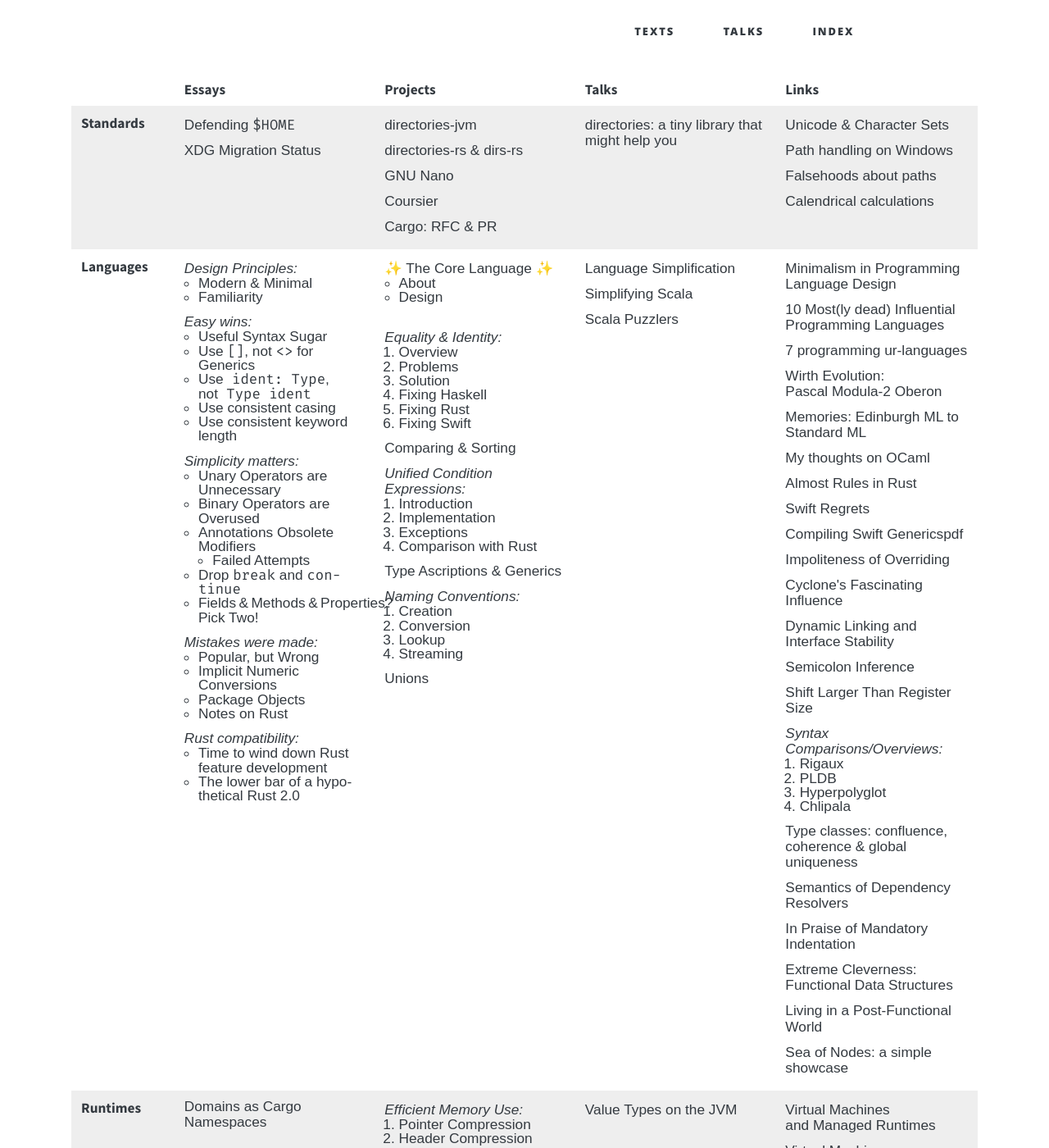
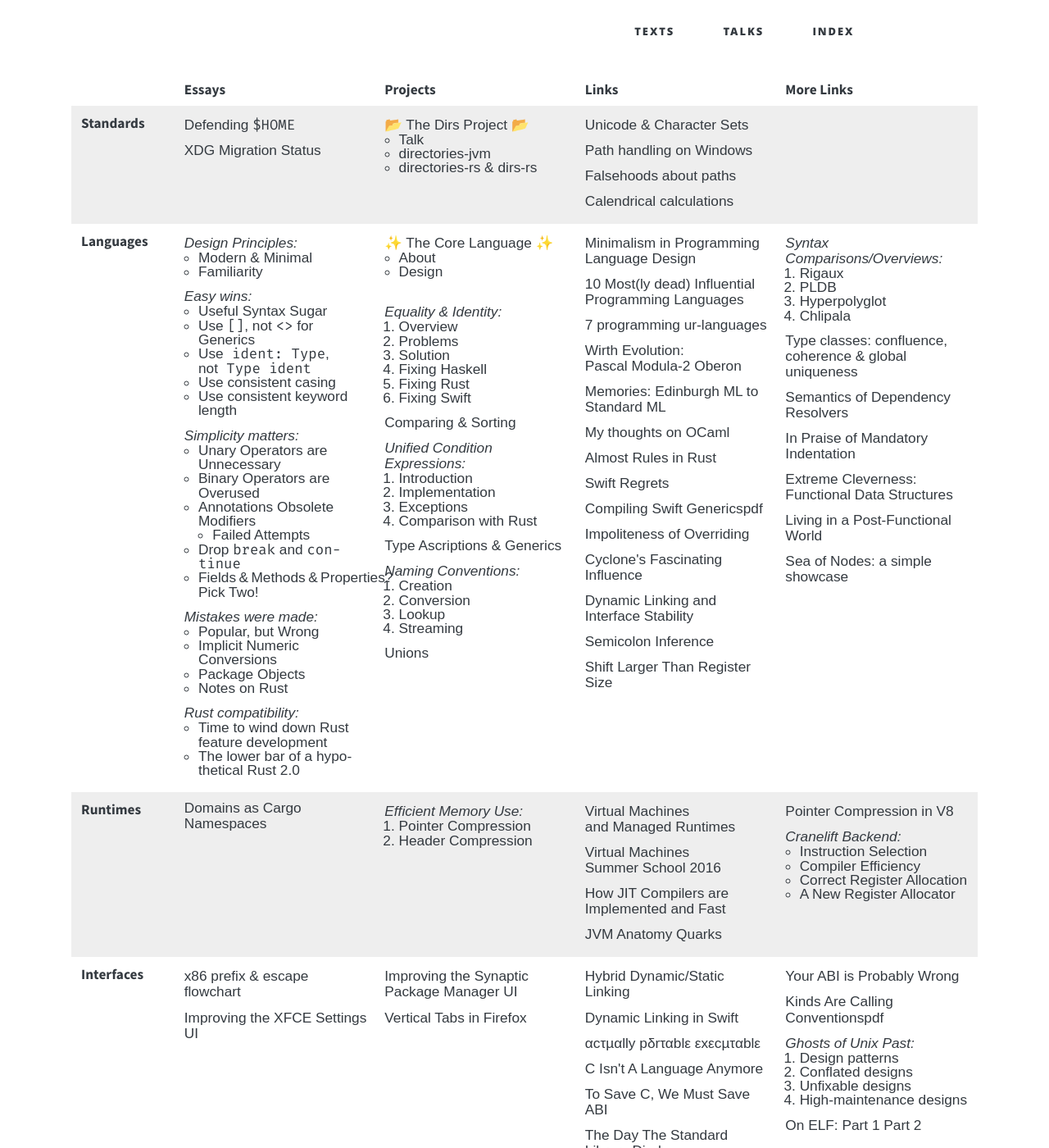
Before and after one commit to soc/soc.me, a Jekyll site: the page built from index.md, in a window 1280 px wide and 1400 px high. Shown: the whole window at 82% size. Built offline with Jekyll 4.4.1, drawn with Linux system fonts in a browser that asks for light colours; some web fonts are replaced.

Commit message:
drop obsolete Scala talks, drop "Talks" column, make "Links" use 2 columns

```diff
--- a/index.md
+++ b/index.md
@@ -9,8 +9,8 @@
     <th class="table-topic"></th>
     <th>Essays</th>
     <th>Projects</th>
-    <th>Talks</th>
     <th>Links</th>
+    <th>More Links</th>
   </tr>
   <tr>
     <th class="table-topic">Standards</th>
@@ -19,20 +19,20 @@
       <div><a href="standards/xdg-migration-status">XDG Migration Status</a></div>
     </td>
     <td>
-      <div><a href="https://github.com/soc/directories-jvm/">directories-jvm</a></div>
-      <div><a href="https://github.com/soc/directories-rs/">directories-rs</a> &amp; <a href="https://github.com/soc/dirs-rs/">dirs-rs</a></div>
-      <div><a href="https://git.savannah.gnu.org/cgit/nano.git/commit/?id=c16e79b612eb8e061a4bd0b5f187c37a036fc403">GNU Nano</a></div>
-      <div><a href="https://github.com/coursier/coursier/pull/676">Coursier</a></div>
-      <div>Cargo: <a href="https://github.com/rust-lang/rfcs/pull/1615">RFC</a> &amp; <a href="https://github.com/rust-lang/cargo/pull/5183">PR</a></div>
-    </td>
-    <td>
-      <div><a href="talks/rust-meetup-2018">directories: a tiny library that might help you</a></div>
+      <section id="dirs-dev" class="dirs-dev">📂 <a href="https://dirs.dev">The Dirs Project</a> 📂
+        <ul>
+          <li><a href="talks/rust-meetup-2018">Talk</a></li>
+          <li><a href="https://github.com/soc/directories-jvm/">directories-jvm</a></li>
+          <li><a href="https://github.com/soc/directories-rs/">directories-rs</a> &amp; <a href="https://github.com/soc/dirs-rs/">dirs-rs</a></li>
+        </ul>
+      </section>
     </td>
     <td>
       <div><a href="https://www.joelonsoftware.com/2003/10/08/the-absolute-minimum-every-software-developer-absolutely-positively-must-know-about-unicode-and-character-sets-no-excuses/">Unicode &amp; Character Sets</a></div>
       <div><a href="https://googleprojectzero.blogspot.de/2016/02/the-definitive-guide-on-win32-to-nt.html">Path handling on Windows</a></div>
       <div><a href="https://yakking.branchable.com/posts/falsehoods-programmers-believe-about-file-paths/">Falsehoods about paths</a></div>
-      <div><a href="https://www.cs.tau.ac.il/~nachum/calendar-book/index.shtml">Calendrical calculations</a></div>
+      <div><a href="https://www.cs.tau.ac.il/~nachum/calendar-book/index.shtml">Calendrical calculations</a></div>    </td>
+    <td>
     </td>
   </tr>
   <tr>
@@ -120,11 +120,6 @@
       <div><a href="languages/unions">Unions</a></div>
     </td>
     <td>
-      <div><a href="talks/scalasphere-2016">Language Simplification</a></div>
-      <div><a href="talks/scaladays-2014">Simplifying Scala</a></div>
-      <div><a href="talks/functional-meetup-2014">Scala Puzzlers</a></div>
-    </td>
-    <td>
       <div><a href="https://pointersgonewild.com/2022/05/23/minimalism-in-programming-language-design/">Minimalism in Programming Language Design</a></div>
       <div><a href="https://hillelwayne.com/post/influential-dead-languages/">10 Most(ly dead) Influential Programming Languages</a></div>
       <div><a href="https://madhadron.com/posts/seven_languages.html">7 programming ur-languages</a></div>
@@ -139,6 +134,8 @@
       <div><a href="https://gankra.github.io/blah/swift-abi/">Dynamic Linking and Interface Stability</a></div>
       <div><a href="https://pling.jondgoodwin.com/post/semicolon-inference/">Semicolon Inference</a></div>
       <div><a href="https://devblogs.microsoft.com/oldnewthing/20230904-00/?p=108704" class="compact">Shift Larger Than Register Size</a></div>
+    </td>
+    <td>
       <div><i class="compact">Syntax Comparisons/Overviews:</i>
         <ol>
           <li><a href="http://rigaux.org/language-study/syntax-across-languages.html">Rigaux</a></li>
@@ -167,13 +164,12 @@
       </section>
     </td>
     <td>
-      <div><a href="talks/scaladays-2015">Value Types on the JVM</a></div>
-    </td>
-    <td>
       <div><a href="http://www.wolczko.com/CS294/">Virtual Machines<br/>and Managed Runtimes</a></div>
       <div><a href="https://soft-dev.org/events/vmss16/">Virtual Machines<br/>Summer School 2016</a></div>
       <div><a href="https://carolchen.me/blog/technical/jits-impls/">How JIT Compilers are Implemented and Fast</a></div>
       <div><a href="https://shipilev.net/jvm/anatomy-quarks/">JVM Anatomy Quarks</a></div>
+    </td>
+    <td>
       <div><a href="https://v8.dev/blog/pointer-compression/">Pointer Compression in V8</a></div>
       <section id="cranelift-backend"><i>Cranelift Backend:</i>
         <ul>
@@ -195,7 +191,6 @@
       <div><a href="interfaces/improving-the-synaptic-package-manager-ui">Improving the Synaptic<br/>Package Manager UI</a></div>
       <div><a href="interfaces/vertical-tabs-in-firefox">Vertical Tabs in Firefox</a></div>
     </td>
-    <td></td>
     <td>
       <div><a href="https://www.youtube.com/watch?v=pq1XqP4-qOo">Hybrid Dynamic/Static Linking</a></div>
       <div><a href="https://gankra.github.io/blah/swift-abi/">Dynamic Linking in Swift</a></div>
@@ -203,6 +198,8 @@
       <div><a href="https://gankra.github.io/blah/c-isnt-a-language/">C Isn't A Language Anymore</a></div>
       <div><a href="https://thephd.dev/to-save-c-we-must-save-abi-fixing-c-function-abi">To Save C, We Must Save ABI</a></div>
       <div><a href="https://cor3ntin.github.io/posts/abi/">The Day The Standard Library Died</a></div>
+    </td>
+    <td>
       <div><a href="https://outerproduct.net/boring/2021-05-07_abi-wrong.html">Your ABI is Probably Wrong</a></div>
       <div><a href="https://www.microsoft.com/en-us/research/uploads/prod/2020/03/kacc.pdf" class="compact">Kinds Are Calling Conventions</a><sup>pdf</sup></div>
       <section id="ghost-of-unix-past"><i>Ghosts of Unix Past:</i>
@@ -226,10 +223,11 @@
       <div><a href="hardware/keyboard-build">Keyboard Build</a></div>
       <div><a href="hardware/keyboard-setup">Keyboard Setup</a></div>
     </td>
-    <td></td>
     <td>
       <div><a href="https://os.phil-opp.com/">Writing an OS in Rust</a></div>
       <div><a href="https://gist.github.com/erincandescent/8a10eeeea1918ee4f9d9982f7618ef68">RISC-V: The Middling/Bad/Ugly</a></div>
+    </td>
+    <td>
       <div><a href="https://lwn.net/Articles/902094/">Linear Address Masking</a></div>
     </td>
   </tr>
```
